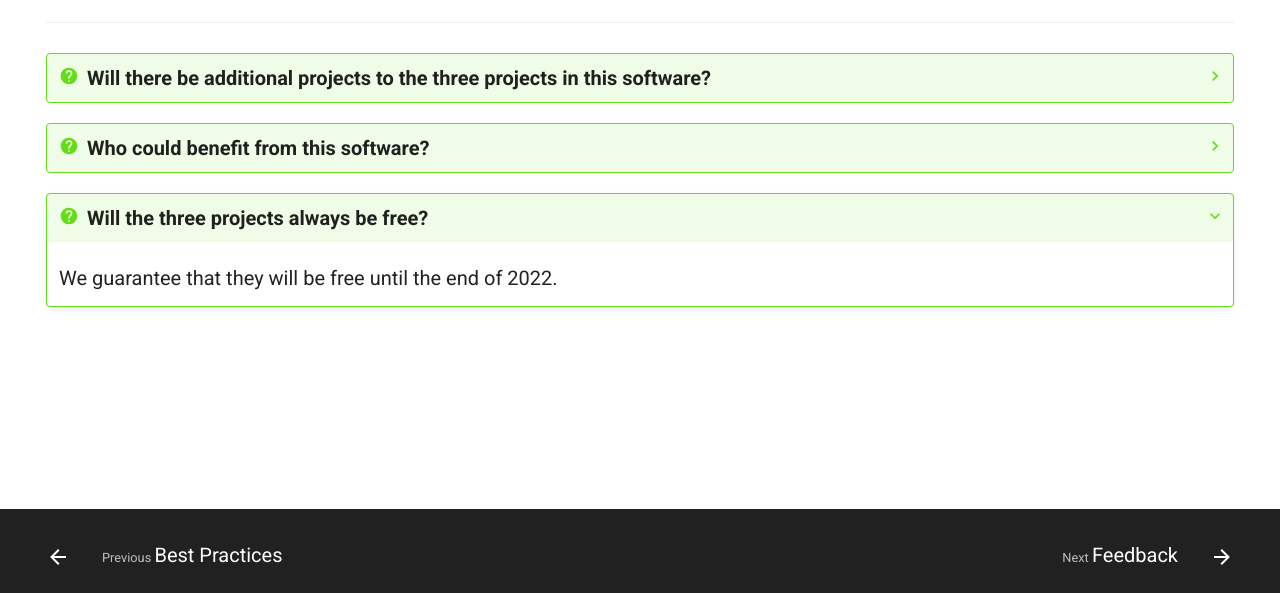
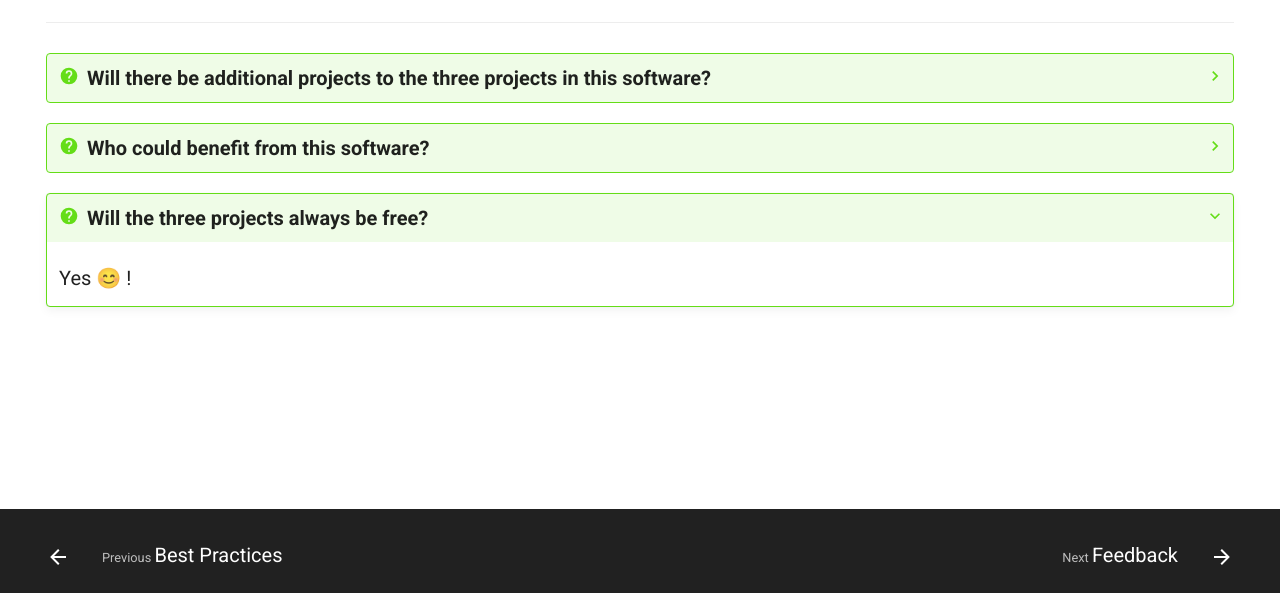
Before and after one commit to ibrahimaljalal/BV, a plain HTML site: page FAQs/index.html in a window 1280 px wide. Both pictures are taken after a click on the heading "Will the three projects always be free?". Shown: the part 207-800 px from the top of the page. Drawn offline with Linux system fonts and the light colour scheme.

Commit message:
free use
The software is now free in the FAQ page.

```diff
--- a/FAQs/index.html
+++ b/FAQs/index.html
@@ -857,7 +857,7 @@ The idea is that we would have an already prepared video footage and you simply
 </details>
 <details class="question">
 <summary>Will the three projects always be free?</summary>
-<p>We guarantee that they will be free until the end of 2022.</p>
+<p>Yes 😊 !</p>
 </details>
 
 
```
